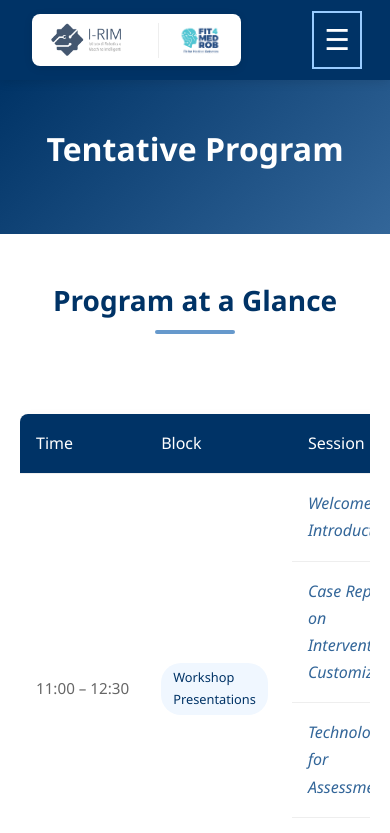
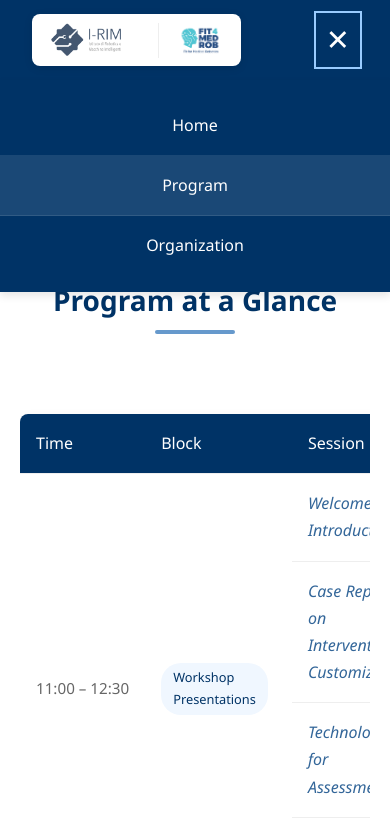
Before and after one commit to fit4medrob-workshop/workshop_Fit4MedRob_IRIM25, a plain HTML site: page program.html in a window 390 px wide. Both pictures are taken after a click on the button "Menu". Shown: the top 833 px of the page. Drawn offline with Linux system fonts and the light colour scheme.

Commit message:
modifica media

```diff
--- a/program.html
+++ b/program.html
@@ -279,21 +279,6 @@
     </div>
   </footer>
 
-  <script>
-    // Simple back to top functionality
-    document.querySelectorAll('.back-to-top').forEach(link => {
-      link.addEventListener('click', (e) => {
-        e.preventDefault();
-        window.scrollTo({ top: 0, behavior: 'smooth' });
-      });
-    });
-
-    // Mobile menu toggle
-    const toggle = document.querySelector('.menu-toggle');
-    const nav = document.getElementById('main-nav');
-    if (toggle && nav) {
-      toggle.addEventListener('click', () => nav.classList.toggle('open'));
-    }
-  </script>
+  <script src="script.js"></script>
 </body>
 </html>
--- /dev/null
+++ b/script.js
@@ -0,0 +1,46 @@
+document.addEventListener('DOMContentLoaded', function() {
+  const menuToggle = document.querySelector('.menu-toggle');
+  const mainNav = document.getElementById('main-nav');
+  const body = document.body;
+
+  // Funzione per aprire/chiudere il menu
+  function toggleMenu() {
+    const isExpanded = menuToggle.getAttribute('aria-expanded') === 'true';
+    menuToggle.setAttribute('aria-expanded', !isExpanded);
+    mainNav.classList.toggle('active');
+    body.classList.toggle('menu-open');
+
+    // Cambia l'icona del menu
+    menuToggle.textContent = isExpanded ? '☰' : '✕';
+  }
+
+  // Aggiungi l'event listener al pulsante del menu
+  if (menuToggle && mainNav) {
+    menuToggle.addEventListener('click', toggleMenu);
+
+    // Chiudi il menu quando si clicca su un link
+    const navLinks = mainNav.querySelectorAll('a');
+    navLinks.forEach(link => {
+      link.addEventListener('click', () => {
+        if (window.innerWidth <= 768) { // Solo su mobile
+          toggleMenu();
+        }
+      });
+    });
+  }
+
+  // Chiudi il menu quando la finestra viene ridimensionata oltre la soglia mobile
+  let resizeTimer;
+  window.addEventListener('resize', () => {
+    clearTimeout(resizeTimer);
+    resizeTimer = setTimeout(() => {
+      if (window.innerWidth > 768) {
+        // Su desktop, assicurati che il menu sia visibile
+        mainNav.classList.remove('active');
+        menuToggle.setAttribute('aria-expanded', 'false');
+        body.classList.remove('menu-open');
+        menuToggle.textContent = '☰';
+      }
+    }, 250);
+  });
+});
--- a/style.css
+++ b/style.css
@@ -320,6 +320,62 @@ main {
   }
 }
 
+/* Stili per la navigazione mobile */
+@media (max-width: 768px) {
+  .menu-toggle {
+    display: block; /* Mostra il pulsante del menu su mobile */
+  }
+
+  #main-nav {
+    position: fixed;
+    top: var(--header-height);
+    left: 0;
+    width: 100%;
+    background: var(--primary-blue);
+    flex-direction: column;
+    align-items: stretch;
+    padding: 1rem 0;
+    box-shadow: 0 4px 6px rgba(0, 0, 0, 0.1);
+    transform: translateY(-100%);
+    opacity: 0;
+    visibility: hidden;
+    transition: all 0.3s ease;
+    z-index: 999;
+  }
+
+  #main-nav.active {
+    transform: translateY(0);
+    opacity: 1;
+    visibility: visible;
+  }
+
+  #main-nav a {
+    margin: 0;
+    padding: 1rem 2rem;
+    border-bottom: 1px solid rgba(255, 255, 255, 0.1);
+  }
+
+  #main-nav a:last-child {
+    border-bottom: none;
+  }
+
+  #main-nav a::after {
+    display: none;
+  }
+
+  /* Stile per il body quando il menu è aperto */
+  body.menu-open {
+    overflow: hidden;
+  }
+}
+
+/* Stili per la navigazione desktop */
+@media (min-width: 769px) {
+  .menu-toggle {
+    display: none; /* Nascondi il pulsante su desktop */
+  }
+}
+
 /* Stili per la versione desktop */
 #main-nav {
   display: flex;
```
